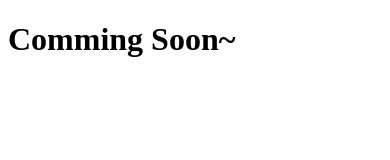
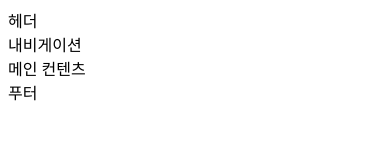
Before and after one commit to jione-ee/FUS13, a plain HTML site: page index.html in a window 390 px wide. Drawn offline with Linux system fonts and the light colour scheme.

Commit message:
모바일 본문 구조 완성

```diff
--- a/index.html
+++ b/index.html
@@ -6,6 +6,9 @@
   <title>모바일 웹 - 김지원</title>
 </head>
 <body>
-  <h1>Comming Soon~</h1>
+  <header class="appHeader">헤더</header>
+  <nav class="appNavigation">내비게이션</nav>
+  <main class="appMain">메인 컨텐츠</main>
+  <footer class="appfooter">푸터</footer>
 </body>
 </html>
```
